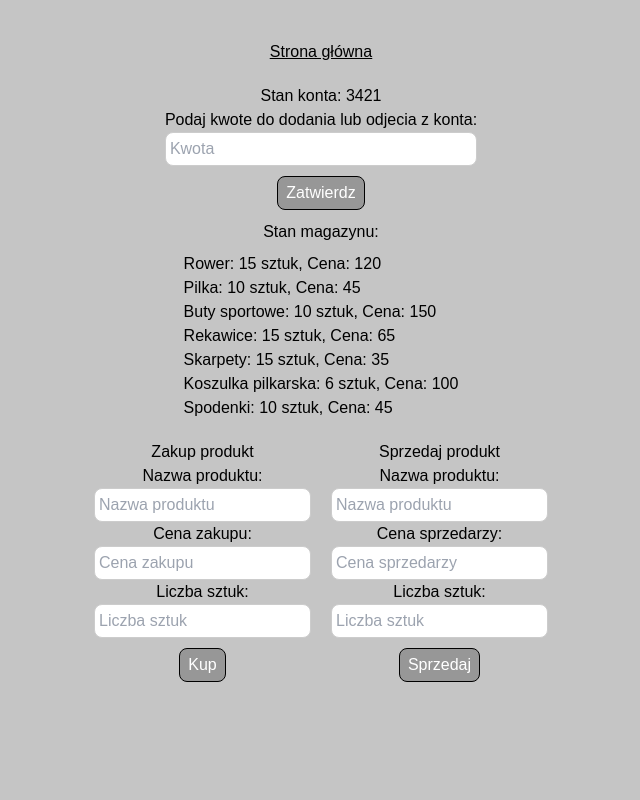
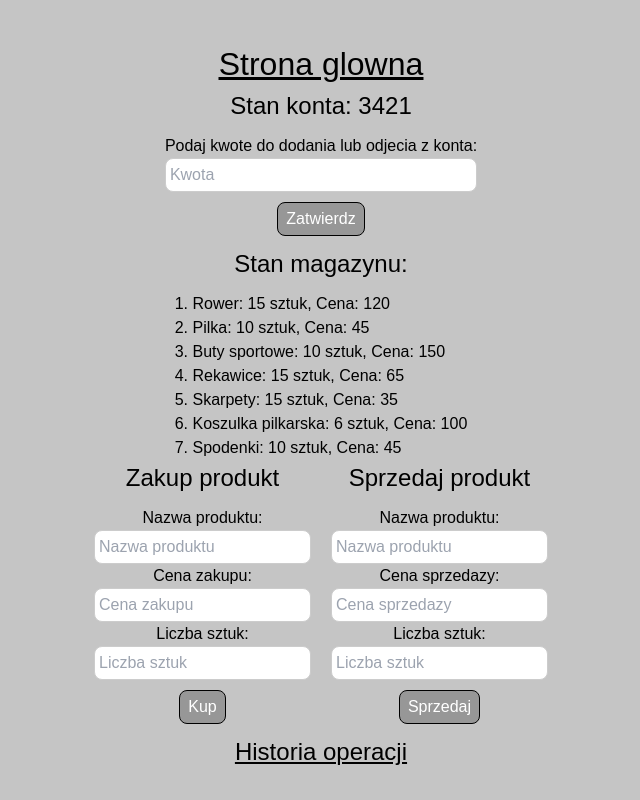
Before and after one commit to BamberDev/Flask-Warehouse, a Flask app: page / in a window 1280 px wide. Shown: the whole page, without its empty margins (319-959 px from the left). Run offline with Flask 3, Linux system fonts and the light colour scheme; some libraries are stand-ins or nearby versions.

Commit message:
updated html pages

```diff
--- a/templates/base.html
+++ b/templates/base.html
@@ -12,7 +12,7 @@
     <script src="https://cdn.tailwindcss.com"></script>
   </head>
   <body>
-    <main class="flex flex-col justify-center items-center space-y-5 pt-10">
+    <main class="flex flex-col justify-center items-center pt-10">
       {%block content%}{% endblock %}
     </main>
   </body>
--- a/templates/index.html
+++ b/templates/index.html
@@ -1,9 +1,11 @@
 {% extends "base.html" %}{% block content %}
-<h1 class="underline"><a href="/">Strona główna</a></h1>
+<div>
+  <h1 class="underline h1"><a href="/">Strona glowna</a></h1>
   <div class="flex flex-col justify-center items-center">
     <div>
-    <h2>Stan konta: {{konto}}</h2>
+      <h2 class="h2">Stan konta: {{konto}}</h2>
       <form action="/" method="POST" class="flex flex-col">
+        <input type="hidden" name="operation" value="saldo" />
         <label for="kwota">Podaj kwote do dodania lub odjecia z konta:</label>
         <input
           class="form-input"
@@ -15,48 +17,55 @@
         />
         <button type="submit" class="form-button">Zatwierdz</button>
       </form>
+      {% if saldo_error_message %}
+      <p class="text-red-600">{{ saldo_error_message }}</p>
+      {% endif %}
     </div>
 
     <div>
-    <h2 class="mb-2">Stan magazynu:</h2>
+      <h2 class="h2">Stan magazynu:</h2>
       <ul class="text-left overflow-auto max-h-50">
         {% for produkt, dane in magazyn.items() %}
-      <li>{{produkt}}: {{dane["ilosc"]}} sztuk, Cena: {{dane["cena"]}}</li>
+        <li>
+          {{loop.index}}. {{produkt}}: {{dane["ilosc"]}} sztuk, Cena:
+          {{dane["cena"]}}
+        </li>
         {% else %}
-      <li>Magazyn jest pusty.</li>
+        <li class="text-center">Magazyn jest pusty.</li>
         {% endfor %}
       </ul>
     </div>
   </div>
 
-<div class="flex gap-5">
+  <div class="flex space-x-5 justify-center items-center">
     <div>
-    <form action="" class="flex flex-col" method="POST">
-      <h2>Zakup produkt</h2>
-      <label for="produkt">Nazwa produktu:</label>
+      <h2 class="h2">Zakup produkt</h2>
+      <form action="/" class="flex flex-col" method="POST">
+        <input type="hidden" name="operation" value="zakup" />
+        <label for="produkt-zakup">Nazwa produktu:</label>
         <input
           class="form-input"
           type="text"
-        name="produkt"
-        id="produkt"
+          name="produkt-zakup"
+          id="produkt-zakup"
           placeholder="Nazwa produktu"
           required
         />
-      <label for="cena">Cena zakupu:</label>
+        <label for="cena-zakup">Cena zakupu:</label>
         <input
           class="form-input"
           type="number"
-        name="cena"
-        id="cena"
+          name="cena-zakup"
+          id="cena-zakup"
           placeholder="Cena zakupu"
           required
         />
-      <label for="liczba_sztuk">Liczba sztuk:</label>
+        <label for="liczba-zakup">Liczba sztuk:</label>
         <input
           class="form-input"
           type="number"
-        name="liczba_sztuk"
-        id="liczba_sztuk"
+          name="liczba-zakup"
+          id="liczba-zakup"
           placeholder="Liczba sztuk"
           required
         />
@@ -65,32 +74,33 @@
     </div>
 
     <div>
-    <form action="" class="flex flex-col" method="POST">
-      <h2>Sprzedaj produkt</h2>
-      <label for="produkt">Nazwa produktu:</label>
+      <h2 class="h2">Sprzedaj produkt</h2>
+      <form action="/" class="flex flex-col" method="POST">
+        <input type="hidden" name="operation" value="sprzedaz" />
+        <label for="produkt-sprzedaz">Nazwa produktu:</label>
         <input
           class="form-input"
           type="text"
-        name="produkt"
-        id="produkt"
+          name="produkt-sprzedaz"
+          id="produkt-sprzedaz"
           placeholder="Nazwa produktu"
           required
         />
-      <label for="cena">Cena sprzedarzy:</label>
+        <label for="cena-sprzedaz">Cena sprzedazy:</label>
         <input
           class="form-input"
           type="number"
-        name="cena"
-        id="cena"
-        placeholder="Cena sprzedarzy"
+          name="cena-sprzedaz"
+          id="cena-sprzedaz"
+          placeholder="Cena sprzedazy"
           required
         />
-      <label for="liczba_sztuk">Liczba sztuk:</label>
+        <label for="liczba-sprzedaz">Liczba sztuk:</label>
         <input
           class="form-input"
           type="number"
-        name="liczba_sztuk"
-        id="liczba_sztuk"
+          name="liczba-sprzedaz"
+          id="liczba-sprzedaz"
           placeholder="Liczba sztuk"
           required
         />
@@ -98,5 +108,10 @@
       </form>
     </div>
   </div>
+  {% if error_message %}
+  <p class="text-red-600">{{ error_message }}</p>
+  {% endif %}
+  <h2 class="underline h2"><a href="/historia">Historia operacji</a></h2>
+</div>
 
 {% endblock %}
```
Lines whose indentation alone changed are shown as unchanged.
